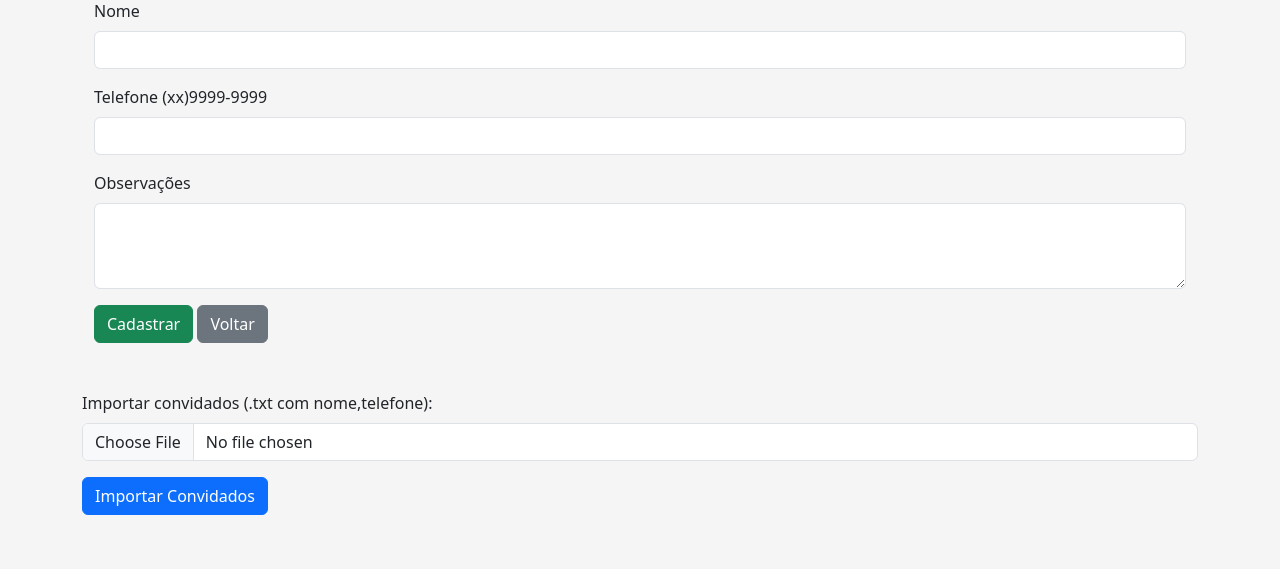
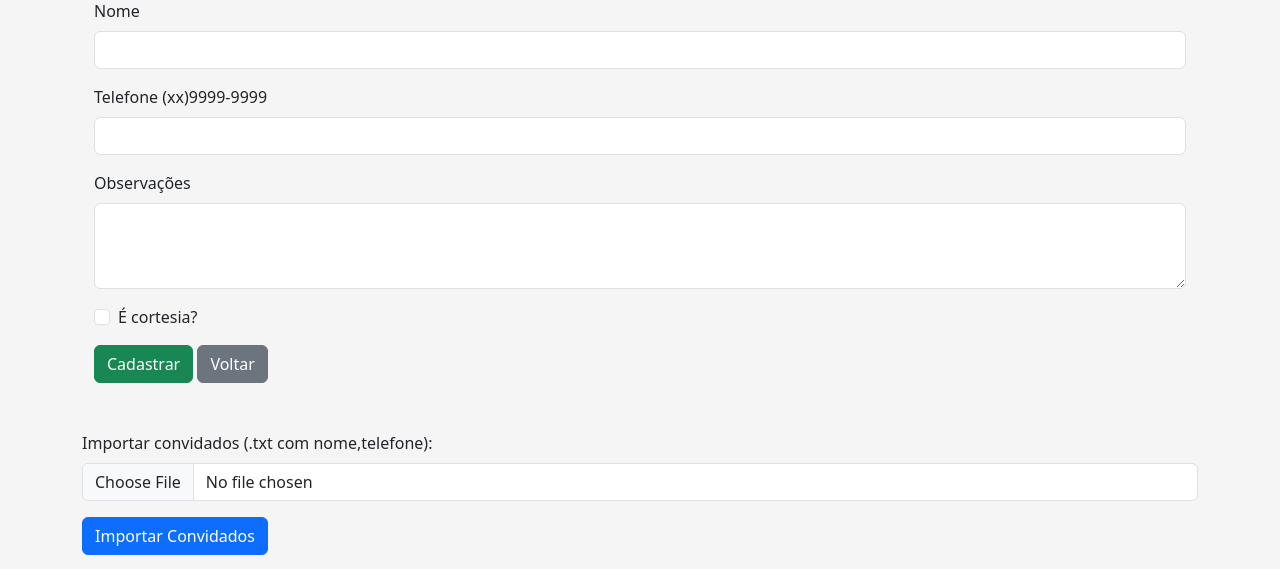
Before and after one commit to PauloJPX/presenca, a Flask app: page /convidados/1/cadastrar in a window 1280 px wide. Shown: the part 87-656 px from the top of the page. Run offline with Flask 3, Linux system fonts and the light colour scheme.

Commit message:
alterações para incluir o campo cortesia

```diff
--- a/convidados/cadastro.py
+++ b/convidados/cadastro.py
@@ -37,6 +37,10 @@ def cadastrar_convidado(evento_id):
 
         obs = request.form['obs']
 
+        # 👇 Novo campo: checkbox cortesia
+        #cortesia = request.form.get('cortesia') == 'on'  # True se marcado, False se não
+        cortesia = 1 if request.form.get('cortesia') == 'on' else 0
+
         if not nome or not telefone:
             flash('Nome e telefone são obrigatórios.', 'danger')
             return redirect(url_for('convidados.cadastrar_convidado', evento_id=evento_id))
@@ -44,9 +48,9 @@ def cadastrar_convidado(evento_id):
         conexao = conectar()
         cursor = conexao.cursor()
         cursor.execute("""
-            INSERT INTO convidados (id_evento, nome, telefone, obs)
-            VALUES (%s, %s, %s, %s)
-        """, (evento_id, nome, telefone, obs))
+            INSERT INTO convidados (id_evento, nome, telefone, obs, cortesia)
+            VALUES (%s, %s, %s, %s, %s)
+        """, (evento_id, nome, telefone, obs, cortesia))
         conexao.commit()
         cursor.close()
         conexao.close()
@@ -130,7 +134,7 @@ def listar_convidados(evento_id):
 
     # Montar consulta com base no filtro
     query = """
-        SELECT id, nome, telefone, obs, confirmado, origem
+        SELECT id, nome, telefone, obs, confirmado, origem,cortesia
         FROM convidados
         WHERE id_evento = %s
     """
@@ -142,6 +146,8 @@ def listar_convidados(evento_id):
         query += " AND (confirmado IS NULL OR confirmado = 0)"
     elif filtro == 'recusados':
        query += " AND confirmado = 3"
+    elif filtro == 'cortesia':
+        query += " AND cortesia = 1"
 
 
     query += " ORDER BY nome"
@@ -172,17 +178,19 @@ def listar_convidados(evento_id):
 @convidados_bp.route('/<int:evento_id>/editar/<int:convidado_id>', methods=['GET', 'POST'])
 def editar_convidado(evento_id, convidado_id):
     conexao = conectar()
-    cursor = conexao.cursor()
+    #cursor = conexao.cursor()
+    cursor = conexao.cursor(dictionary=True)
 
     if request.method == 'POST':
         nome = request.form['nome']
         telefone = request.form['telefone']
         obs = request.form['obs']
+        cortesia = 1 if request.form.get('cortesia') == 'on' else 0
         cursor.execute("""
             UPDATE convidados
-            SET nome = %s, telefone = %s, obs = %s
+            SET nome = %s, telefone = %s, obs = %s, cortesia = %s
             WHERE id = %s AND id_evento = %s
-        """, (nome, telefone, obs, convidado_id, evento_id))
+        """, (nome, telefone, obs,cortesia, convidado_id, evento_id))
         conexao.commit()
         cursor.close()
         conexao.close()
@@ -190,7 +198,7 @@ def editar_convidado(evento_id, convidado_id):
         return redirect(url_for('convidados.listar_convidados', evento_id=evento_id))
 
     cursor.execute("""
-        SELECT nome, telefone, obs
+        SELECT nome, telefone, obs, cortesia
         FROM convidados
         WHERE id = %s AND id_evento = %s
     """, (convidado_id, evento_id))
--- a/templates/cadastrar_convidado.html
+++ b/templates/cadastrar_convidado.html
@@ -18,6 +18,11 @@
             <label for="obs" class="form-label">Observações</label>
             <textarea name="obs" class="form-control" rows="3"></textarea>
         </div>
+        <div class="mb-3 form-check">
+             <input class="form-check-input" type="checkbox" id="cortesia" name="cortesia">
+             <label class="form-check-label" for="cortesia">É cortesia?</label>
+        </div>
+
         <button type="submit" class="btn btn-success">Cadastrar</button>
         <a href="{{ url_for('convidados.painel_evento', evento_id=evento_id) }}" class="btn btn-secondary">Voltar</a>
     </form>
```
Also changed, not shown: templates/editar_convidado.html (+10 -3 lines), templates/listar_convidados.html (+22 -8 lines), README.md.
